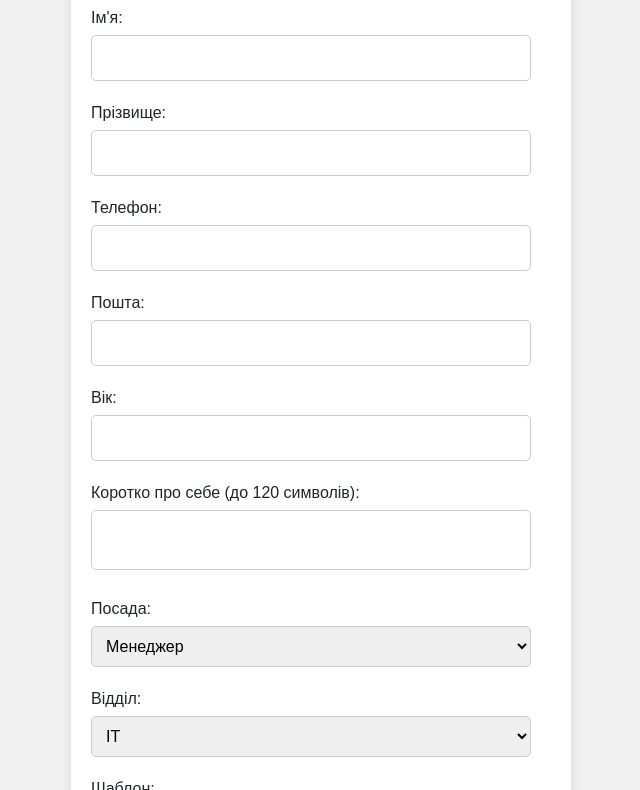
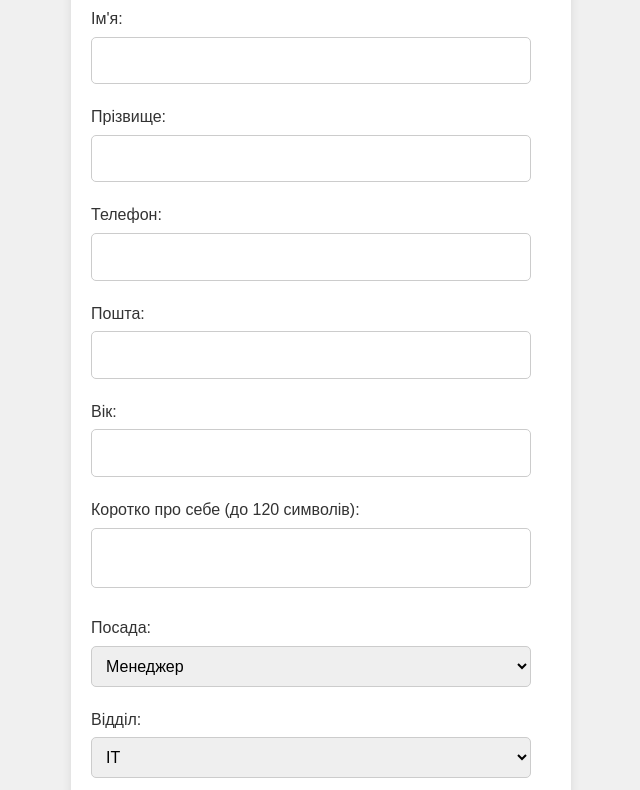
Before and after one commit to VladSTp/Business-card-generator, a plain HTML site: page index.html in a window 1280 px wide. Shown: the part 150-940 px from the top of the page, without its empty margins (319-959 px from the left). Drawn offline with nearby package versions, Linux system fonts and the light colour scheme.

Commit message:
styles.css
•	Додано CSS reset у style.css.

```diff
--- a/styles.css
+++ b/styles.css
@@ -1,3 +1,9 @@
+* {
+  margin: 20;
+  padding: 20;
+  box-sizing: border-box;
+  scroll-behavior: smooth;
+}
 body {
     font-family: Arial, sans-serif;
     background-color: #f0f0f0;
@@ -9,6 +15,9 @@ body {
     justify-content: center;
     align-items: flex-start;
     overflow-y: auto;
+    color: #333;
+    line-height: 1.6;
+    transition: background-color 0.3s ease;
 }
 
 .container {
```
